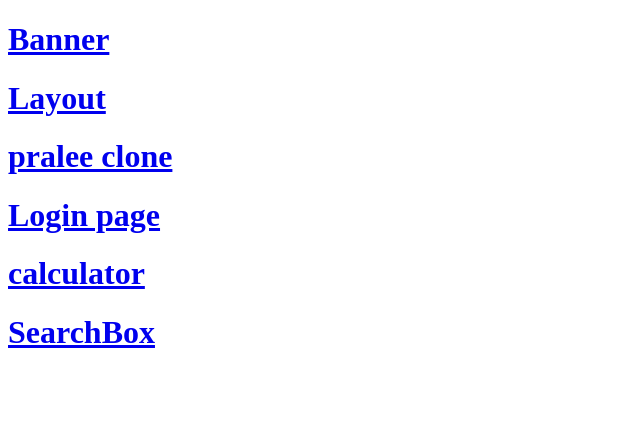
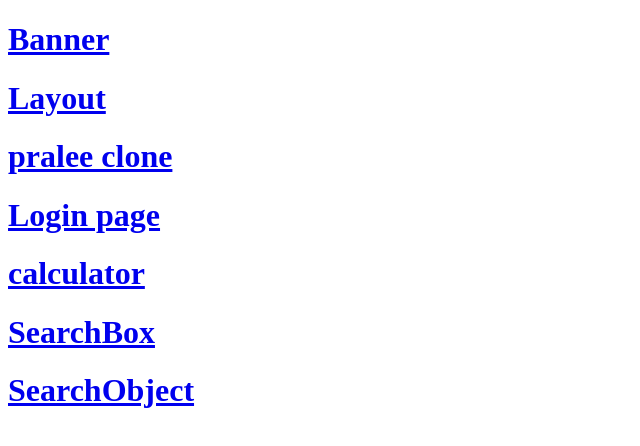
Before and after one commit to khushboochawla15/mern-task, a plain HTML site: page index.html in a window 1280 px wide. Shown: the whole page, without its empty margins (0-640 px from the left). Drawn offline with Linux system fonts and the light colour scheme.

Commit message:
Add files via upload

```diff
--- a/index.html
+++ b/index.html
@@ -13,5 +13,6 @@
    <a href="task4.html"><h1>Login page</h1></a>
    <a href="task5.html"><h1>calculator</h1></a>
    <a href="task6.html"><h1>SearchBox</h1></a>
+   <a href="task7.html"><h1>SearchObject</h1></a>
 </body>
 </html>
```
